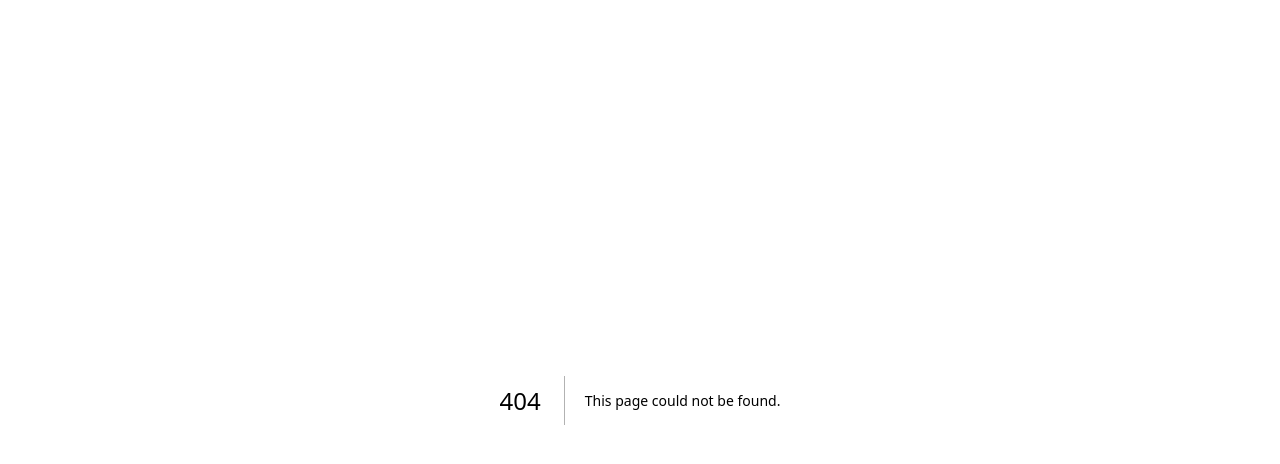
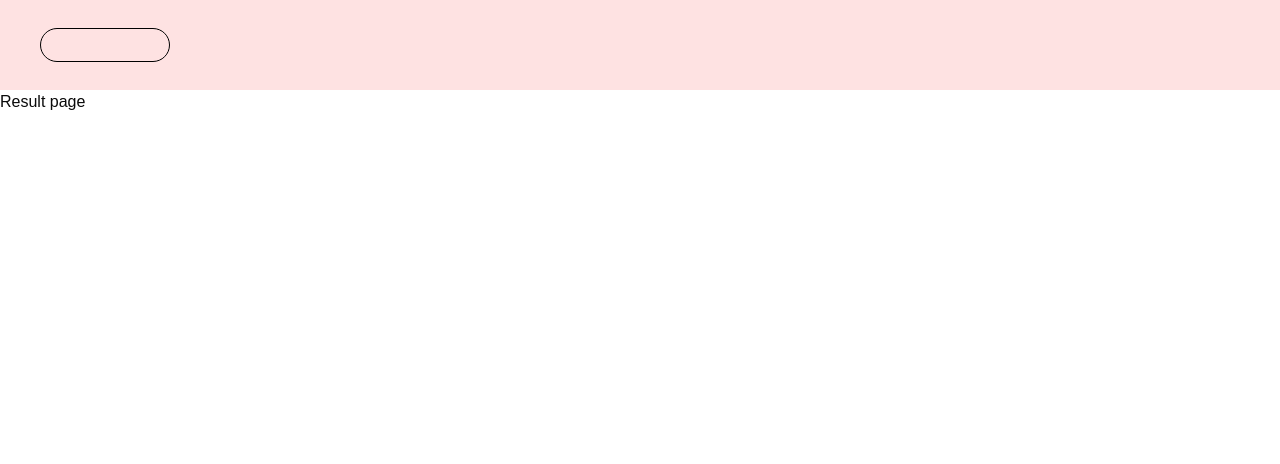
Before and after one commit to Yatik1/fligh_search_page, a Next.js app: page /search/details in a window 1280 px wide. Before the commit this address had no page. Shown: the top 464 px of the page. Built offline with nearby package versions, Linux system fonts and the light colour scheme.

Commit message:
result route

```diff
--- /dev/null
+++ b/app/search/details/page.tsx
@@ -0,0 +1,9 @@
+import React from 'react'
+
+function page() {
+  return (
+    <div>Result page</div>
+  )
+}
+
+export default page
```
